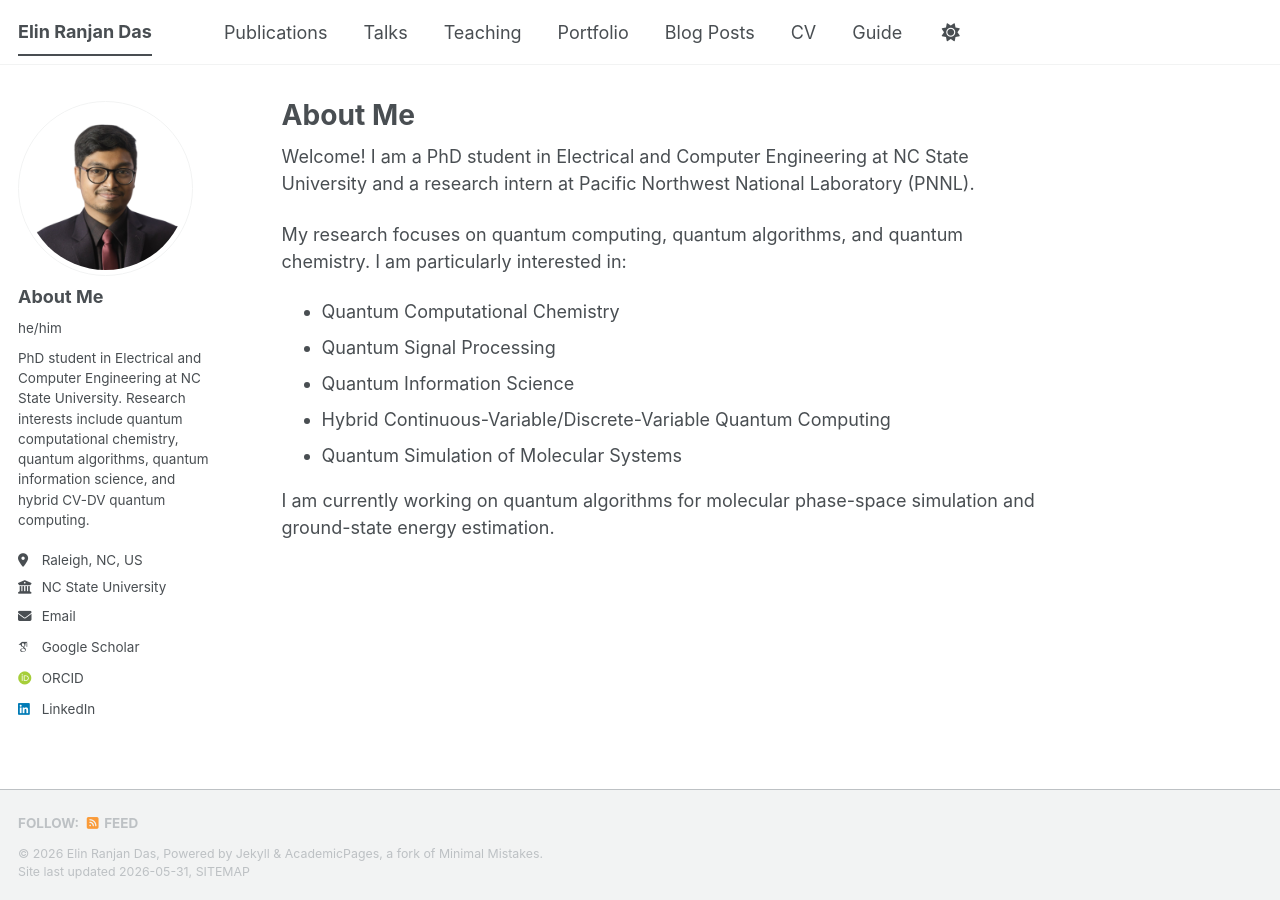
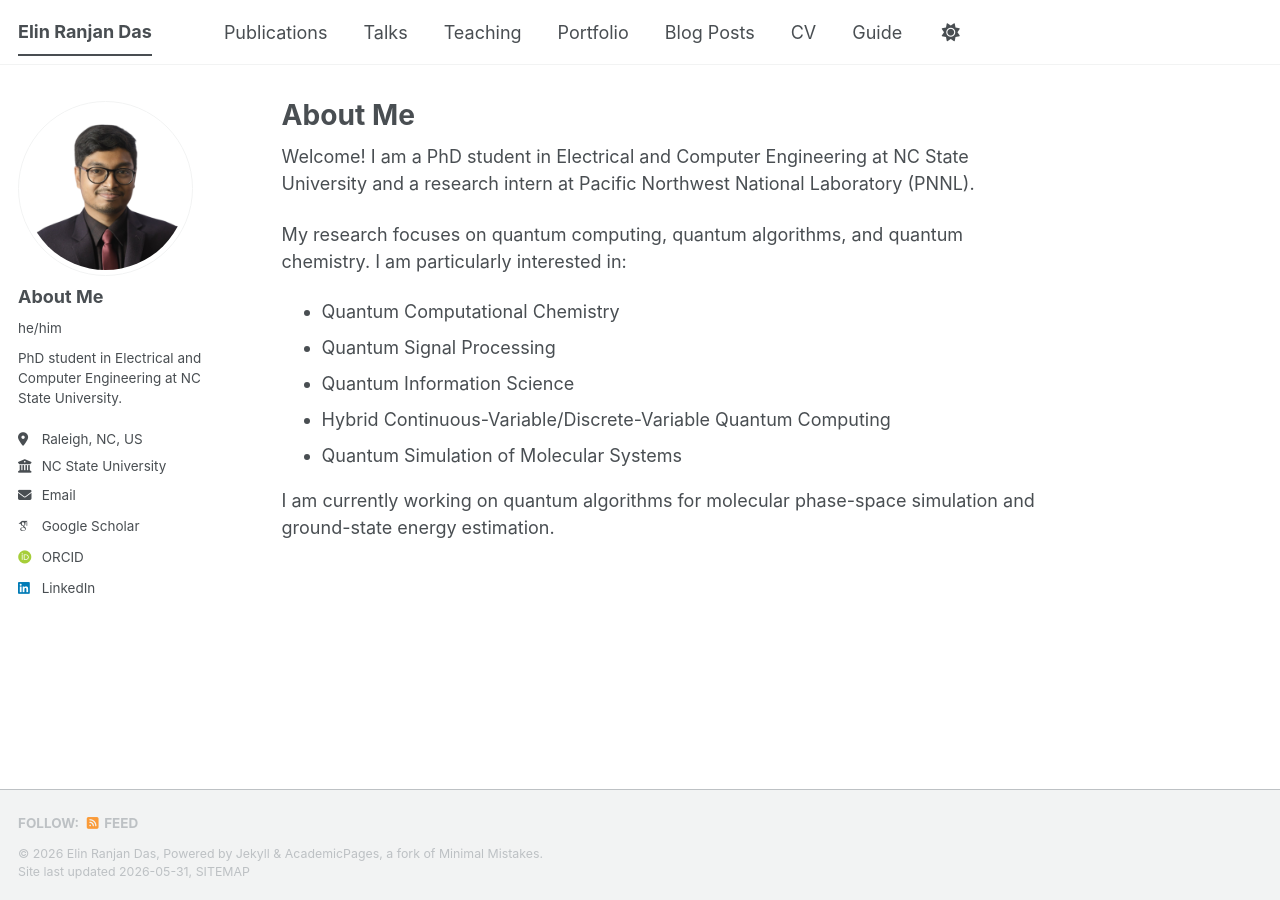
Before and after one commit to ElinRanjan/ElinRanjan.github.io, a Jekyll site: the page built from _pages/about.md, in a window 1280 px wide. Built offline with Jekyll 4.4.1, drawn with Linux system fonts in a browser that asks for light colours; some web fonts are replaced; a script bundle is joined from its source files by our own code; library files that are not in the unit come from our copies.

Commit message:
Update bio in config file
Shortened bio to focus on current academic status.

```diff
--- a/_config.yml
+++ b/_config.yml
@@ -26,7 +26,7 @@ author:
   avatar           : "Headshot.png"
   name             : "About Me"
   pronouns         : "he/him"
-  bio              : "PhD student in Electrical and Computer Engineering at NC State University. Research interests include quantum computational chemistry, quantum algorithms, quantum information science, and hybrid CV-DV quantum computing."
+  bio              : "PhD student in Electrical and Computer Engineering at NC State University."
   location         : "Raleigh, NC, US"
   employer         : "NC State University"
   uri              : # URL
```
